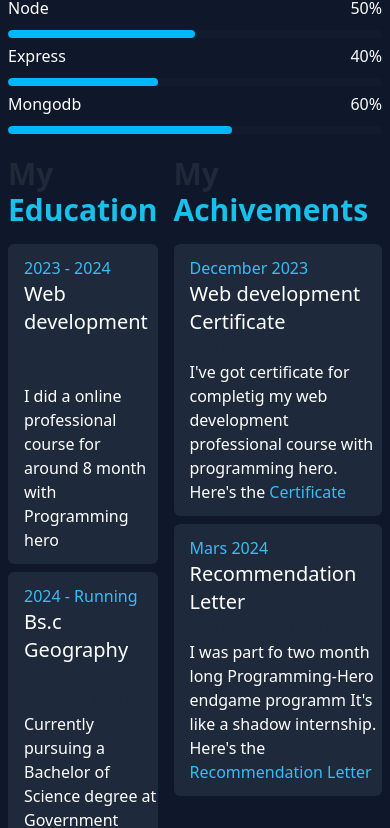
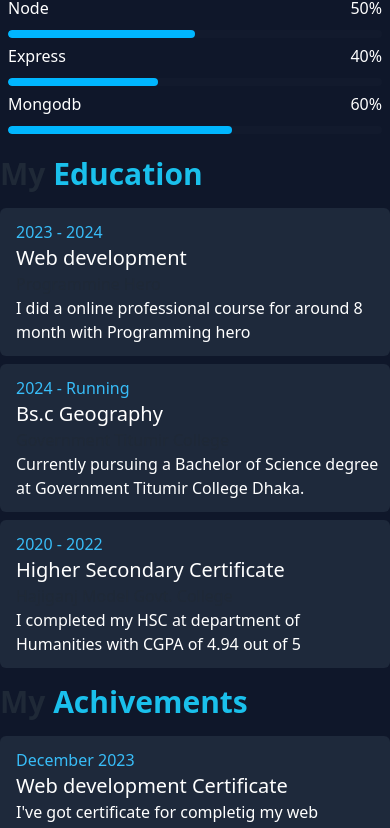
Before and after one commit to Emranhossainshuvo/elite, a React (Vite) app: page / in a window 390 px wide. Shown: the part 2094-2922 px from the top of the page. Built offline with nearby package versions, Linux system fonts and the light colour scheme.

Commit message:
fixed some responsiveness issues from education and achivement component

```diff
--- a/src/Components/Achivements/Achivements.jsx
+++ b/src/Components/Achivements/Achivements.jsx
@@ -2,7 +2,7 @@
 const Achivements = () => {
     return (
         <>
-            <div className="mx-2">
+            <div className="mx-auto">
 
                 <h2 className="text-3xl my-4 font-semibold ">
                     My <span className="text-[#1AC0EC]">Achivements</span>{" "}
@@ -11,13 +11,12 @@ const Achivements = () => {
                 <div className="bg-[#1E293B] mb-2 ps-4 rounded-md py-3">
                     <p className="text-[#38BDF8]">December 2023</p>
                     <h3 className="text-xl text-white font-medium">Web development Certificate</h3>
-                    <p className="font-extralight">Programmine Hero</p>
+
                     <p className="text-base text-white">I&apos;ve got certificate for completig my web development professional course with programming hero. Here&apos;s the <span className="text-[#38BDF8] "><a href="/public/certificate.pdf" download>Certificate</a></span></p>
                 </div>
                 <div className="bg-[#1E293B] mb-2 ps-4 rounded-md py-3">
                     <p className="text-[#38BDF8]">Mars 2024</p>
                     <h3 className="text-xl text-white font-medium">Recommendation Letter</h3>
-                    <p className="font-extralight">Programming Hero</p>
                     <p className="text-base text-white">I was part fo two month long Programming-Hero endgame programm It&apos;s like a shadow internship. Here&apos;s the <a className="text-[#38BDF8]" href="/public/Md. Emran Hossain.pdf" download>Recommendation Letter</a> </p>
                 </div>
             </div>
--- a/src/Components/Education/Education.jsx
+++ b/src/Components/Education/Education.jsx
@@ -2,7 +2,7 @@
 const Education = () => {
     return (
         <>
-            <div className="mx-2">
+            <div className="mx-auto">
 
                 <h2 className="text-3xl my-4 font-semibold ">
                     My <span className="text-[#1AC0EC]">Education</span>{" "}
--- a/src/pages/Home/Home.jsx
+++ b/src/pages/Home/Home.jsx
@@ -11,7 +11,7 @@ const Home = () => {
             <Banner></Banner>
             <RecentProjects></RecentProjects>
             <Skills></Skills>
-            <div className="flex ">
+            <div className="md:flex w-full md:gap-4">
                 <Education />
                 <Achivements />
             </div>
```
